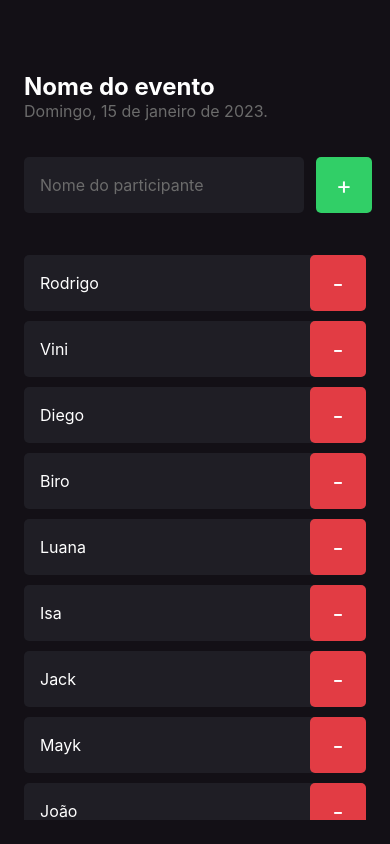
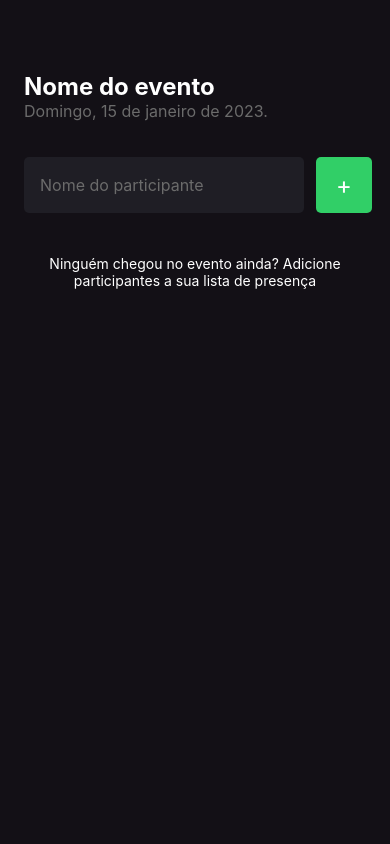
Before and after one commit to bakajeff/imhere, a React Native app: screen / in a window 390 px wide. Built offline with nearby package versions, Linux system fonts and the light colour scheme.

Commit message:
feat: add participants state

```diff
--- a/src/screens/Home/index.tsx
+++ b/src/screens/Home/index.tsx
@@ -1,3 +1,4 @@
+import { useState } from "react";
 import {
 	View,
 	Text,
@@ -10,25 +11,19 @@
 import { styles } from "./style";
 
 export function Home() {
-	const participants = [
-		"Rodrigo",
-		"Vini",
-		"Diego",
-		"Biro",
-		"Luana",
-		"Isa",
-		"Jack",
-		"Mayk",
-		"João",
-	];
+	const [participants, setParticipants] = useState<string[]>([]);
+	const [participantName, setParticipantName] = useState("");
 
 	function handleParticipantAdd() {
-		if (participants.includes("Rodrigo")) {
+		if (participants.includes(participantName)) {
 			return Alert.alert(
 				"Participante Existe",
 				"Já existe um participante na lista com esse nome",
 			);
 		}
+
+		setParticipants((prevState) => [...prevState, participantName]);
+		setParticipantName("");
 	}
 
 	function handleParticipantRemove(name: string) {
@@ -55,6 +50,8 @@
 					style={styles.input}
 					placeholder="Nome do participante"
 					placeholderTextColor="#6b6b6b"
+					onChangeText={setParticipantName}
+					value={participantName}
 				/>
 
 				<TouchableOpacity style={styles.button} onPress={handleParticipantAdd}>
```
